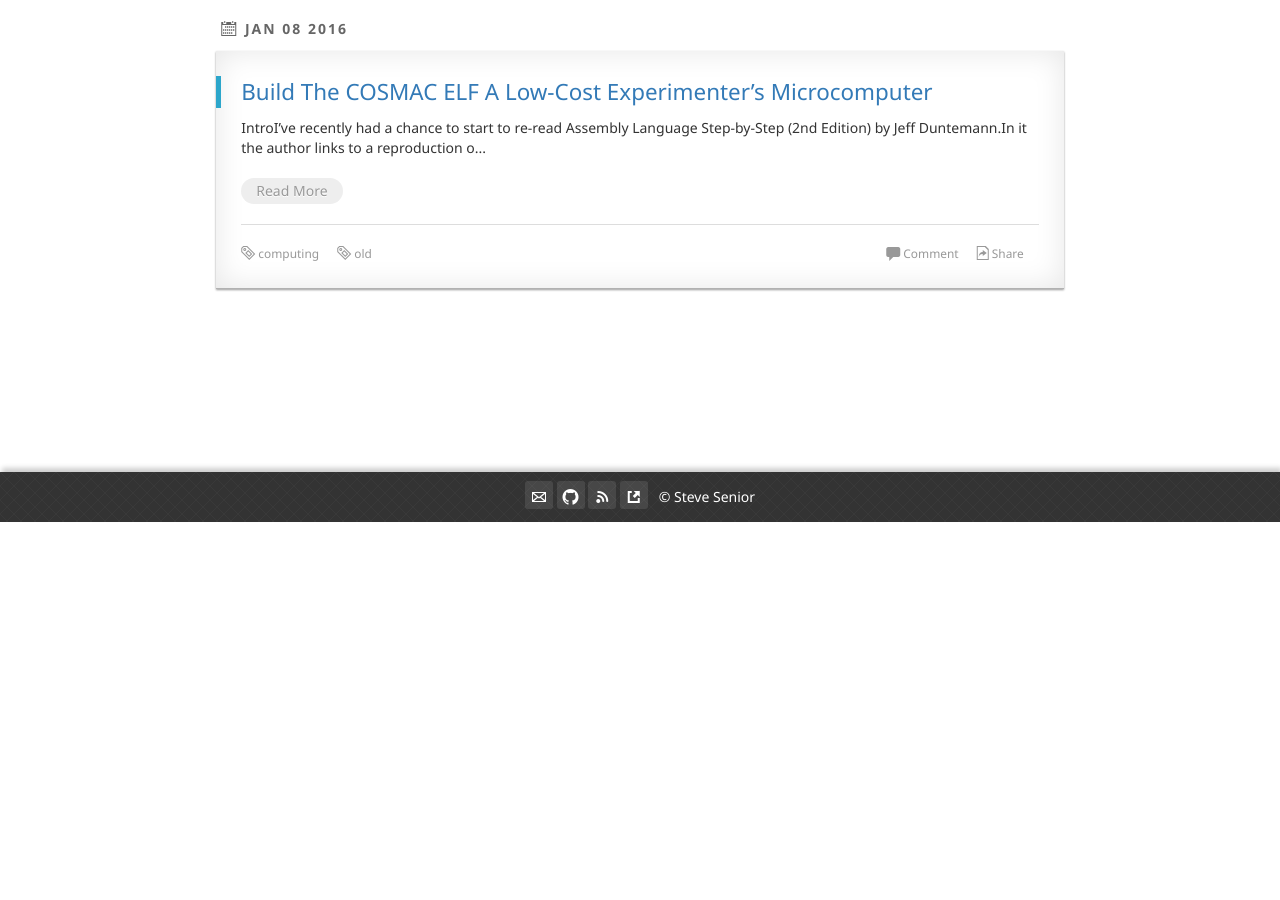
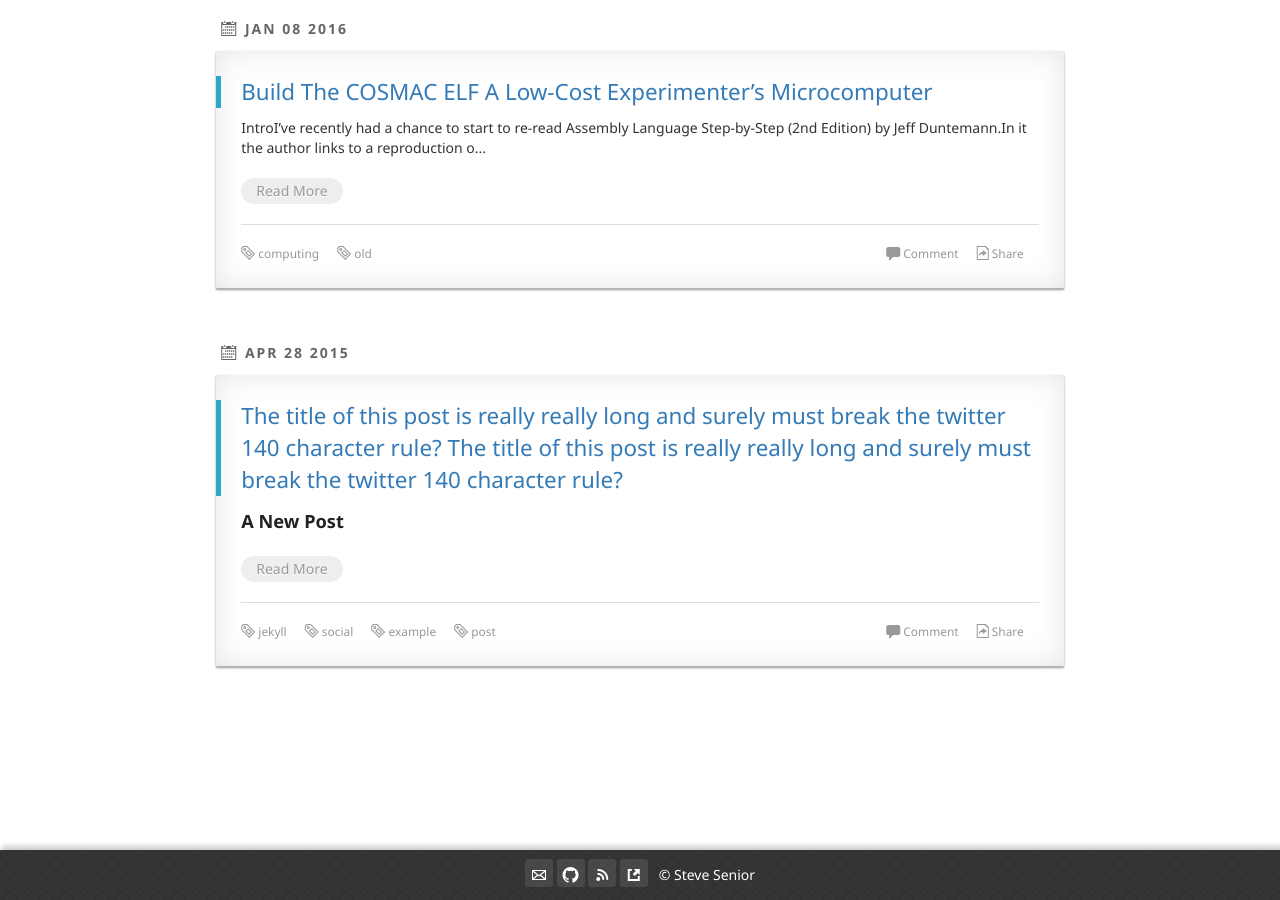
Before and after one commit to ssenior45/ssenior45.github.io, a Jekyll site: the page built from index.html, in a window 1280 px wide and 900 px high, scrolled down 728 px. Built offline with Jekyll 4.4.1, drawn with Linux system fonts in a browser that asks for light colours; nearby versions of some CDN libraries; Markdown is read by kramdown in place of the engine named in the settings; the list of posts is cut into pages by our own code; comment, search, counter and statistics services are not loaded; before the commit the page ends 1250 px from its top, so only the background shows below that.

Commit message:
Created 2016-01-18-another-one.md

```diff
--- a/_posts/2016-01-18-another-one.md
+++ b/_posts/2016-01-18-another-one.md
@@ -1,11 +1,11 @@
 ---
-published: false
-title: "The title of this post is really really long and surely must break the twitter 140 character rule?"
+published: true
+title: "The title of this post is really really long and surely must break the twitter 140 character rule? The title of this post is really really long and surely must break the twitter 140 character rule?"
 layout: post
 date: 2015-04-28T09:32:00.000Z
 categories: blog
 tags: jekyll social example post
-share: "twitter --twitter-hashtags facebook linkedin"
+share: "twitter --twitter-hashtags"
 ---
 
 ## A New Post
```
